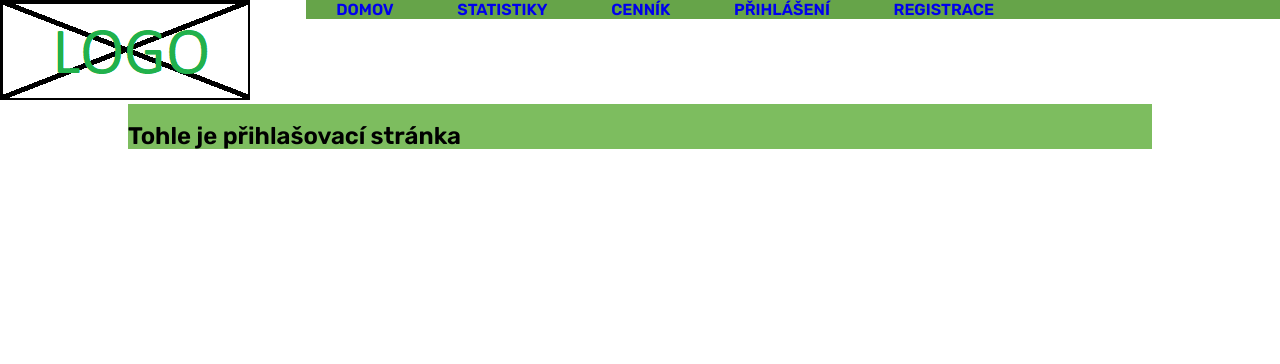
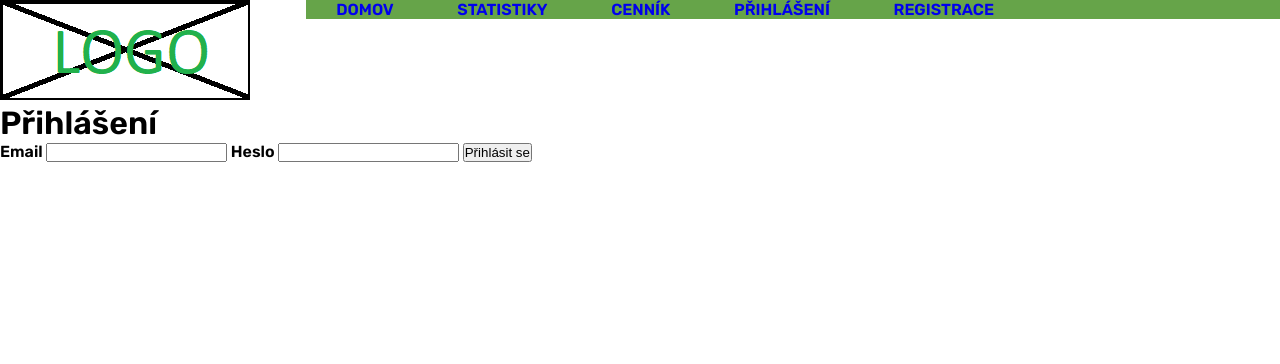
Before and after one commit to v-kollar/junkyard-website, a Flask app: page /prihlaseni in a window 1280 px wide. Shown: the top 364 px of the page. Run offline with Flask 2, Linux system fonts and the light colour scheme.

Commit message:
Vytvoření formuláře

```diff
--- a/src/templates/index.jinja2
+++ b/src/templates/index.jinja2
@@ -8,12 +8,12 @@
         <p>Lorem ipsum dolor sit amet, consectetur adipisicing elit. Dicta dolor eligendi illo incidunt quae quas qui soluta vero vitae voluptas! Aliquid autem debitis deleniti quasi quo quod suscipit tempore velit? Lorem ipsum dolor sit amet, consectetur adipisicing elit. Deserunt facilis id omnis tempora! Doloremque iste nesciunt nulla! Accusamus accusantium beatae blanditiis eveniet fuga hic magni officiis, ratione reiciendis sed. Eveniet.</p>
         </section>
         <section class="kola">
-        <div>
+        <div class="block">
         <h2>Kolik materiálu jsme zpracovali za rok?</h2>
         <span class="dot"><p>Test</p></span>
         </div>
-            <div>
-            <h2>A kolik jsme vám za něj zaplatili</h2>
+        <div class="block">
+        <h2>A kolik jsme vám za něj zaplatili</h2>
         <span class="dot"><p>Test</p></span>
         </div>
         </section>
--- a/src/templates/login.jinja2
+++ b/src/templates/login.jinja2
@@ -1,5 +1,18 @@
 {% extends 'main.jinja2' %}
 {% block title %}<title>Přihlášení</title>{% endblock %}
 {% block content %}
-    <section><h1>Tohle je přihlašovací stránka</h1></section>
+<div class="container">
+    <form action="">
+        <h1>Přihlášení</h1>
+        <div class="form-group">
+            <label for="">Email</label>
+            <input type="text" class="form-control" required>
+        </div>
+        <div class="form-group">
+            <label for="">Heslo</label>
+            <input type="password" class="form-control" required>
+        </div>
+        <input type="submit" class="btn" value="Přihlásit se">
+    </form>
+</div>
 {% endblock %}
```
